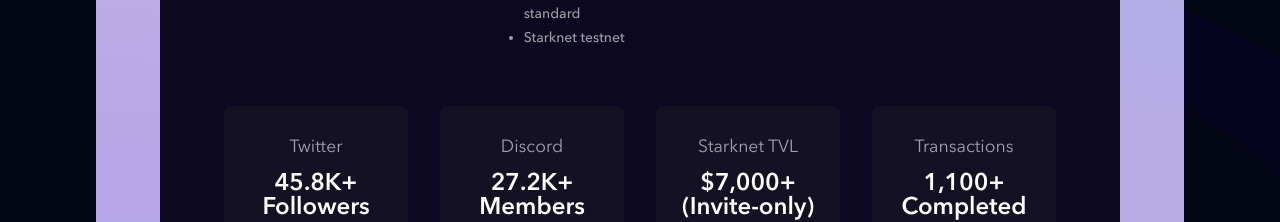
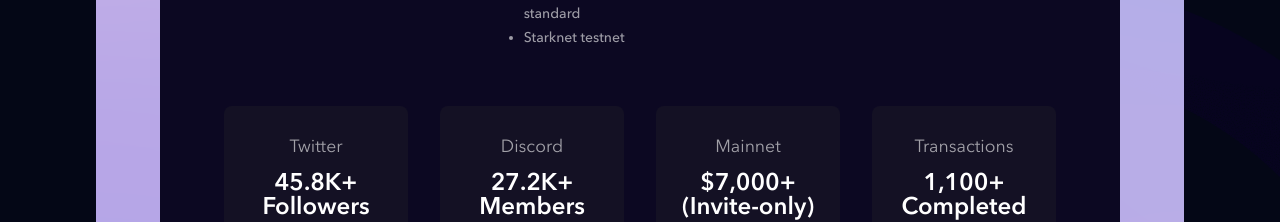
Before and after one commit to 0xHashstack/hashstatic, a Next.js app: page / in a window 1280 px wide. Shown: the part 4082-4304 px from the top of the page. Built offline with nearby package versions, Linux system fonts and the light colour scheme.

Commit message:
Stats Changes

```diff
--- a/components/MilestonesAnimatedMobile.jsx
+++ b/components/MilestonesAnimatedMobile.jsx
@@ -983,7 +983,7 @@ function MilestonesAnimatedMobile() {
                   lineHeight={{ base: "2rem" }}
                   as="span"
                 >
-                  Starknet TVL
+                  Mainnet
                 </Text>{" "}
                 <Text fontSize={{ base: "1rem" }} fontWeight="600">
                   $7,000+ <br />
--- a/components/MilestonesAnimatedTemp.jsx
+++ b/components/MilestonesAnimatedTemp.jsx
@@ -1304,7 +1304,7 @@ function MilestonesAnimatedTemp() {
                   }}
                   as="span"
                 >
-                  Starknet TVL
+                  Mainnet
                 </Text>{" "}
                 <Text
                   fontSize={{
```
